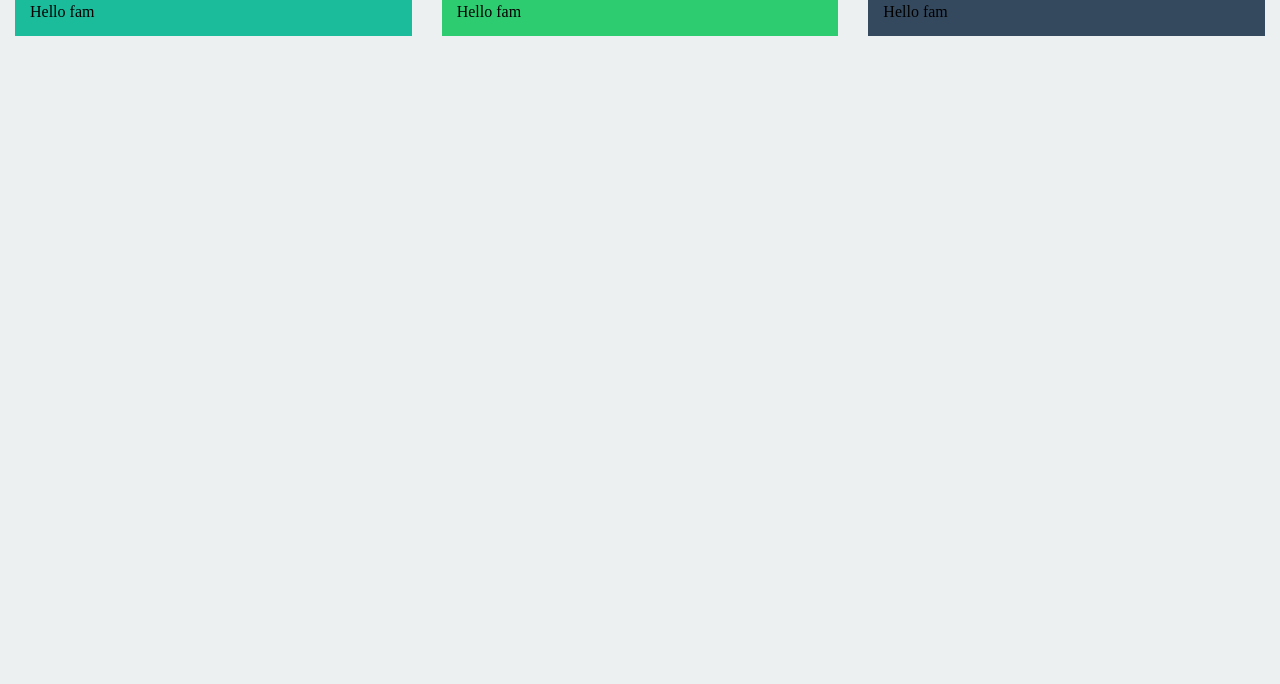
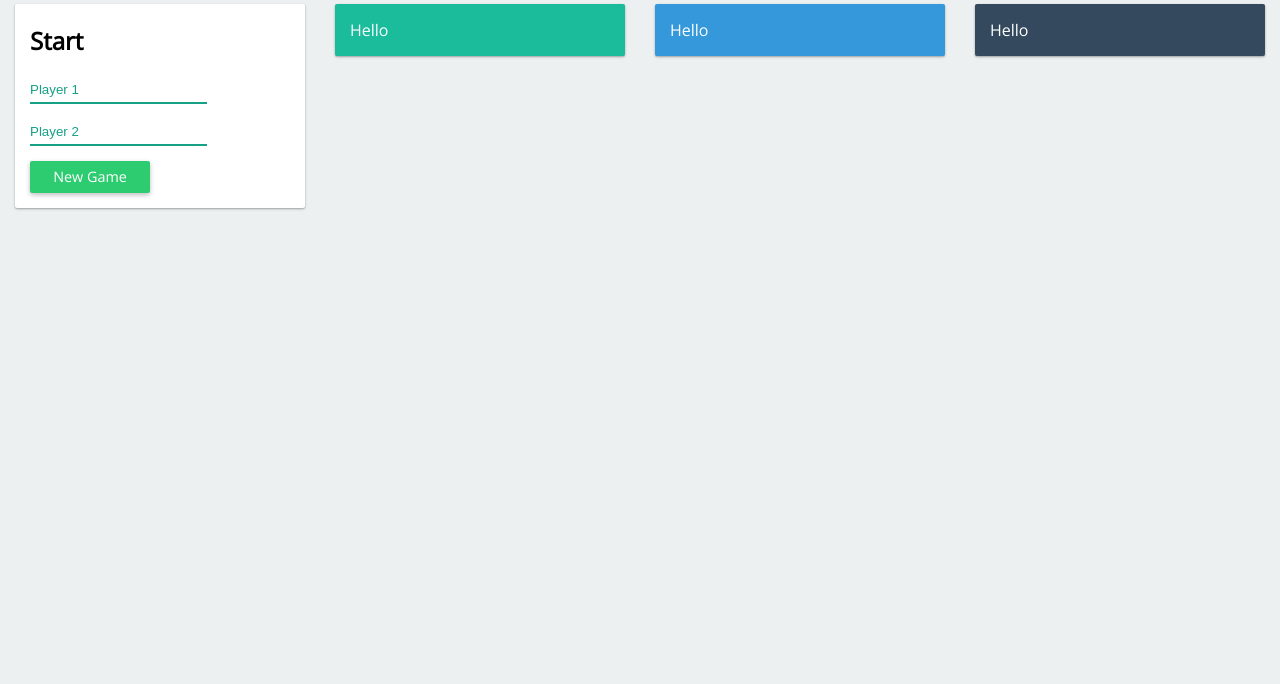
Before and after one commit to LEANJAVA/comp2511-a4, a plain HTML site: page public/index.html in a window 1280 px wide. Shown: the part 116-800 px from the top of the page. Drawn offline with nearby package versions, Linux system fonts and the light colour scheme.

Commit message:
Finished form styling

```diff
--- a/public/css/main.css
+++ b/public/css/main.css
@@ -1,6 +1,19 @@
+* {
+    outline: none; /* OSX fix */
+}
+
+/* apply a natural box layout model to all elements, but allowing components to change */
+html {
+    box-sizing: border-box;
+}
+*, *:before, *:after {
+    box-sizing: inherit;
+}
+
 body {
     background-color: #ECF0F1;
     margin: 0;
+    font-family: 'Open Sans', sans-serif;
 }
 .container {
     display: flex;
@@ -14,12 +27,17 @@ body {
 
 [class*='col-'] {
     flex-grow: 1;
-    margin: 0 15px;
     padding: 15px;
 }
 
+[class*='col-'] .content {
+    padding: 15px;
+    box-shadow: 0 1px 3px rgba(0,0,0,0.12), 0 1px 2px rgba(0,0,0,0.24);
+    border-radius: 2px;
+}
+
 .col-1-4 {
-    flex-basis: 25%;
+    flex-basis: 20%;
 }
 
 .col-2-4 {
@@ -27,7 +45,7 @@ body {
 }
 
 .col-3-4 {
-    flex-basis: 75%;
+    flex-basis: 80%;
 }
 
 .col-4 {
@@ -36,22 +54,31 @@ body {
 
 .turq {
     background-color: #1abc9c;
+    color: #fff;
 }
 
 .green {
     background-color: #2ecc71;
+    color: #fff;
 }
 
 .blue {
     background-color: #3498db;
+    color: #fff;
 }
 
 .purple {
     background-color: #9b59b6;
+    color: #fff;
 }
 
 .dark-blue {
     background-color: #34495e;
+    color: #fff;
+}
+
+.white {
+    background-color: #fff;
 }
 
 .btn {
@@ -59,14 +86,30 @@ body {
     position: relative;
     width: 120px;
     height: 32px;
-    line-height: 32px;
+    border: none;
     border-radius: 2px;
     font-size: 0.9em;
     font-family: 'Open Sans', sans-serif;
     font-weight: 100;
-    background-color: #fff;
-    color: #646464;
+    cursor: pointer;
+    box-shadow: 0 2px 5px 0 rgba(0, 0, 0, 0.26);
+    transition: all 0.3s cubic-bezier(.25,.8,.25,1);
 }
+
+.btn:hover {
+    box-shadow: 0 10px 20px rgba(0,0,0,0.19), 0 6px 6px rgba(0,0,0,0.23);
+}
+
+.logo-wrapper {
+    width: 200px;
+    margin: 0 auto;
+    text-align: center;
+}
+
+.logo {
+    display: inline;
+}
+
 
 .card {
     box-shadow: 0 1px 3px rgba(0,0,0,0.12), 0 1px 2px rgba(0,0,0,0.24);
@@ -89,13 +132,35 @@ body {
     background-repeat: no-repeat;
     background-position: center;
 }
-
-.logo-wrapper {
-    width: 200px;
-    margin: 0 auto;
-    text-align: center;
+#trigger h1 {
+    margin-top: 5px;
+}
+#trigger input[type="text"] {
+    padding: 5px 0;
+    margin-bottom: 15px;
+    border: 0;
+    border-bottom: 2px solid #16A085;
+    background-color: transparent;
+    color: #006D52;
+    transition: all 150ms ease-out;
 }
 
-.logo {
-    display: inline;
+#trigger input[type="text"]:focus {
+    border-bottom: 2px solid #006D52;
 }
+
+#trigger input[type="text"]::-webkit-input-placeholder {
+    color: #16A085;
+}
+
+#trigger input[type="text"]:-moz-placeholder { /* Firefox 18- */
+    color: #16A085;
+}
+
+#trigger input[type="text"]::-moz-placeholder {  /* Firefox 19+ */
+    color: #16A085;
+}
+
+#trigger input[type="text"]:-ms-input-placeholder {
+    color: #16A085;
+}
--- a/public/index.html
+++ b/public/index.html
@@ -15,9 +15,31 @@
         <div class="logo-wrapper"><img class="logo" width="150" src="img/logo.png" alt="Skip Logo"></div>
     </header>
     <section class="container">
-        <div id="trigger" class="col-1-4 turq">Hello fam</div>
-        <div class="col-1-4 green">Hello fam</div>
-        <div class="col-1-4 dark-blue">Hello fam</div>
+        <div class="col-1-4">
+            <div class="content white">
+                <form id="trigger" method="POST" action="">
+                    <h1>Start</h1>
+                    <input name="player1" type="text" placeholder="Player 1">
+                    <input name="player2" type="text" placeholder="Player 2">
+                    <input class="btn green" type="submit" value="New Game">
+                </form>
+            </div>
+        </div>
+        <div class="col-1-4">
+            <div class="content turq">
+                Hello
+            </div>
+        </div>
+        <div class="col-1-4">
+            <div class="content blue">
+                Hello
+            </div>
+        </div>
+        <div class="col-1-4">
+            <div class="content dark-blue">
+                Hello
+            </div>
+        </div>
     </section>
 
 
```
